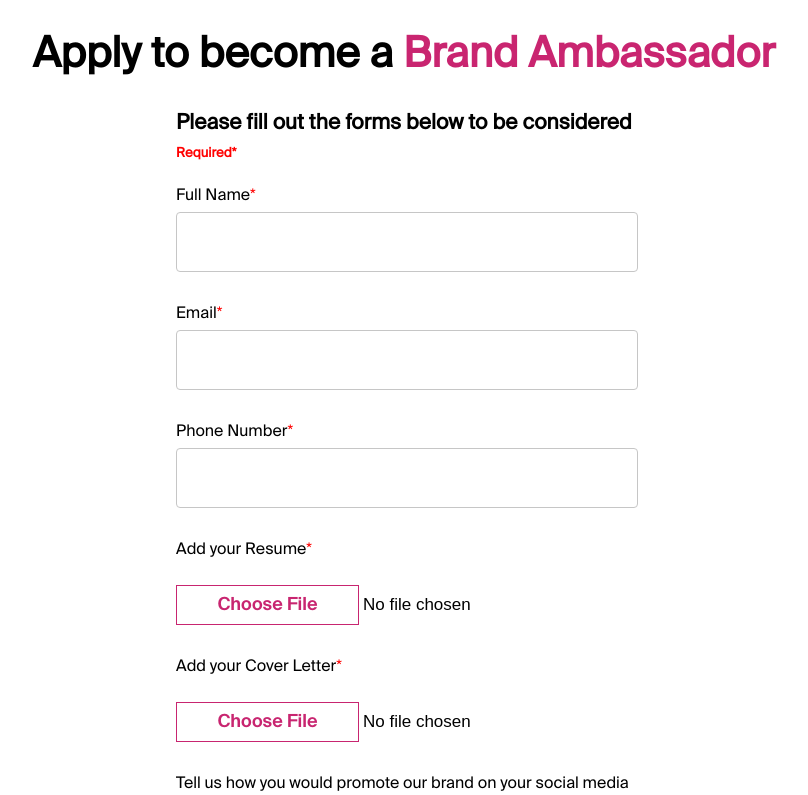
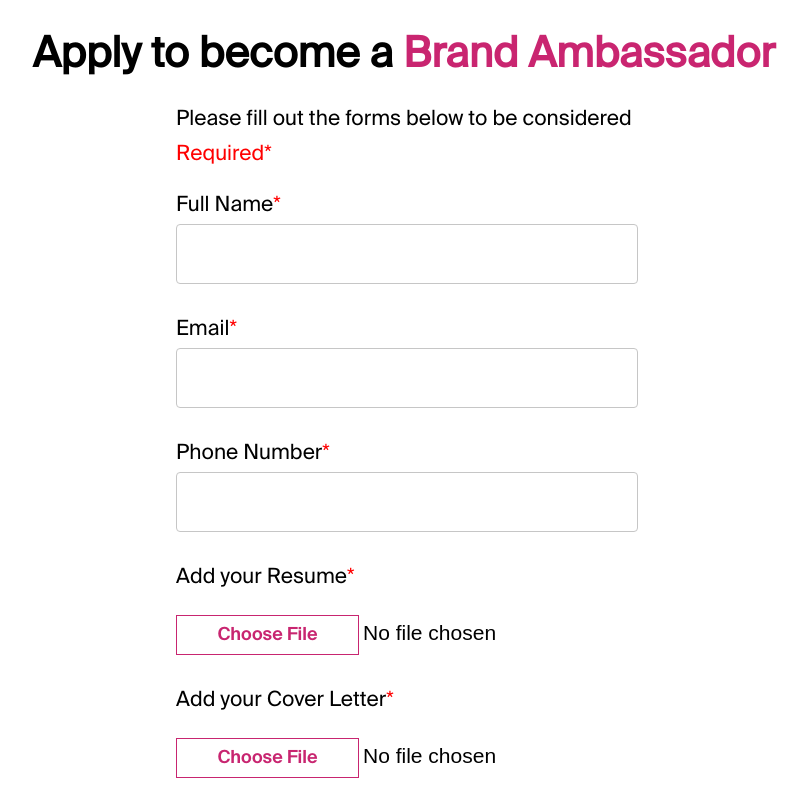
Before and after one commit to Hieu-Ma/pansuit, an Angular app in the folder pansuit/: page / in a window 1280 px wide. Shown: the top 795 px of the page, without its empty margins (236-1044 px from the left). Built offline with nearby package versions, Linux system fonts and the light colour scheme.

Commit message:
adjusted fonts

```diff
--- a/pansuit/src/app/brandamb-form/brandamb-form.component.css
+++ b/pansuit/src/app/brandamb-form/brandamb-form.component.css
@@ -1,7 +1,8 @@
 #title {
-   font-size: 2.625rem;
+   font-size: 42px;
    text-align: center;
    font-family: Regular;
+   margin-bottom: 24px;
 }
 
 #title span {
@@ -17,18 +18,20 @@
 }
 
 #brandamb-form h3 {
-   font-size: 1.313rem;
+   font-size: 21px;
    margin-bottom: 8px;
+   font-weight: lighter;
 }
 
 #brandamb-form input, label, textarea{
    display: block;
+   font-weight: lighter;
+   font-size: 21px;
 }
 
 #brandamb-form input, textarea {
    margin-bottom: 32px;
    opacity: 1;
-   font-size: 17px;
 }
 
 .required {
@@ -39,6 +42,8 @@
     color: red;
     margin-top: 0px;
     margin-bottom: 24px;
+    font-size: 21px;
+    font-weight: lighter;
  }
 
 /* Styling for Name, Email, and Phone Number  */
```
